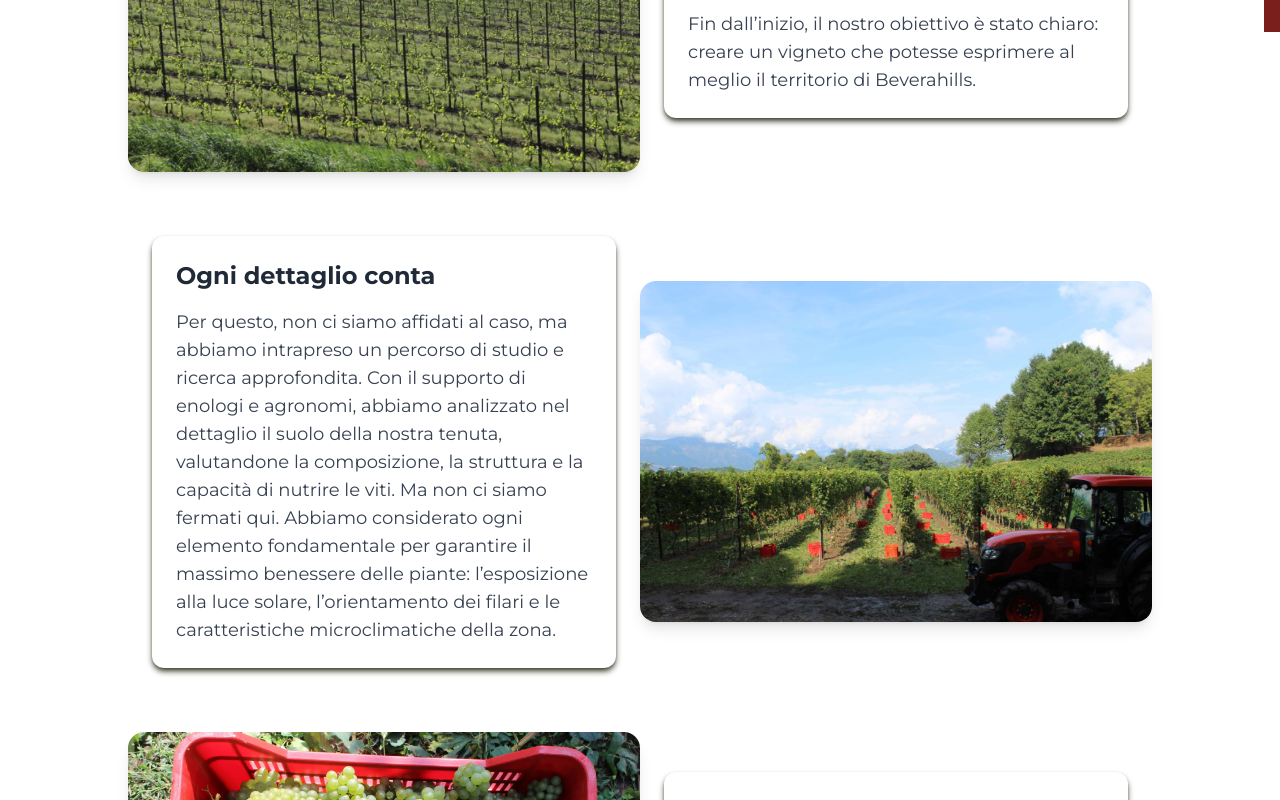
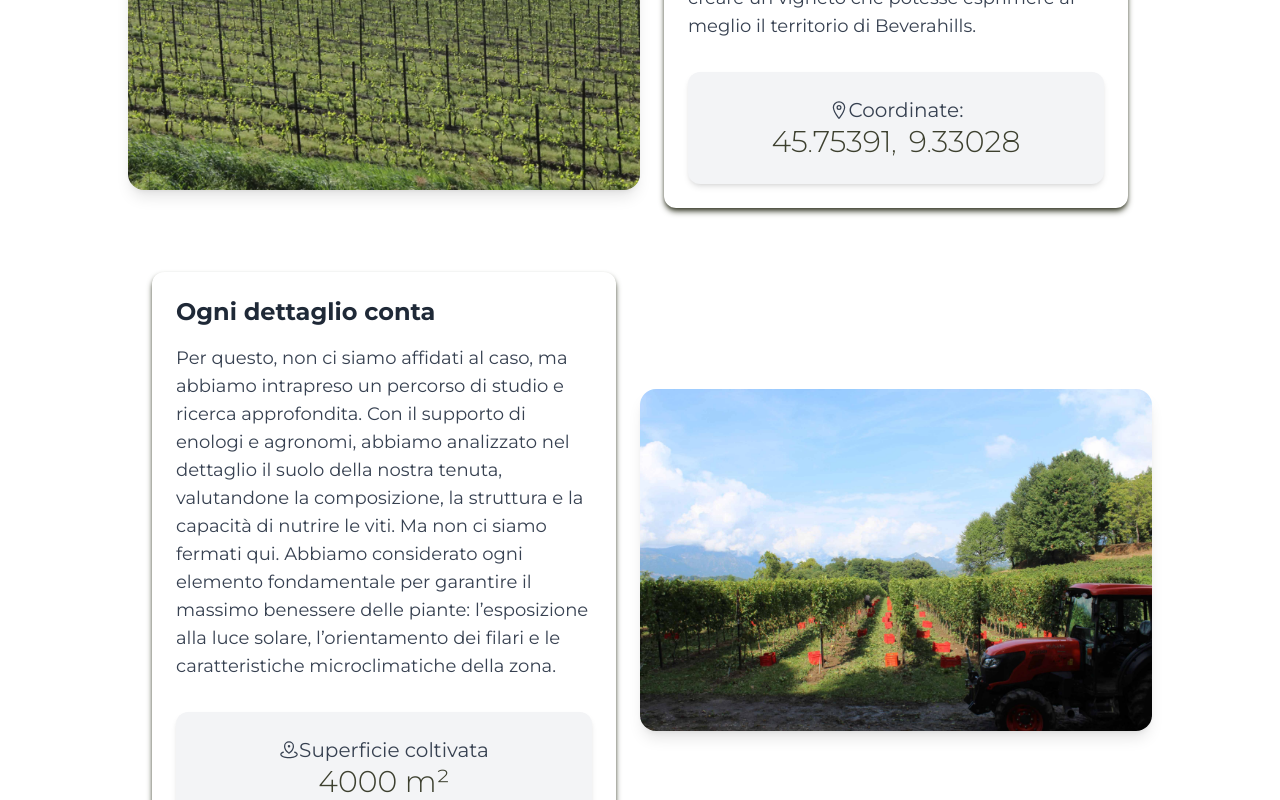
Before and after one commit to bonfantiluca/beverahills-website, a React (Create React App) app: page /vigneto in a window 1280 px wide. Shown: the part 300-1100 px from the top of the page. Built offline with nearby package versions, Linux system fonts and the light colour scheme; a web font is replaced by a local one.

Commit message:
counters

```diff
--- a/src/components/pages/VignetoPage.jsx
+++ b/src/components/pages/VignetoPage.jsx
@@ -1,20 +1,75 @@
 import React from "react";
 import { motion } from "framer-motion";
+import { useEffect, useState } from "react";
+import { IoLocationOutline } from "react-icons/io5";
+import { PiMapPinArea } from "react-icons/pi";
+import { MdOutlineKeyboardDoubleArrowUp } from "react-icons/md";
+
+
+const Counter = ({ from, to, suffix = "" }) => {
+  const [count, setCount] = useState(from);
+  const [start, setStart] = useState(false); // Stato per controllare l'avvio del conteggio
+
+  useEffect(() => {
+    if (!start) return; // Non parte finché "start" è false
+    const interval = setInterval(() => {
+      setCount((prev) => {
+        if (prev < to) return prev + Math.ceil(to / 100);
+        clearInterval(interval);
+        return to;
+      });
+    }, 30);
+    return () => clearInterval(interval);
+  }, [to, start]); // Dipendenze aggiornate
+
+  return (
+    <motion.span
+      className="text-3xl font-light text-verde_scuro"
+      whileInView={() => setStart(true)} // Attiva il conteggio quando è visibile
+    >
+      {count}{suffix}
+    </motion.span>
+  );
+};
+
+
 const vineyardSections = [
     {
       title: "La Scelta del Nostro Vigneto",
       text: "Fin dall’inizio, il nostro obiettivo è stato chiaro: creare un vigneto che potesse esprimere al meglio il territorio di Beverahills.",
       image: "beverahills_vigneto_9.webp",
+      counter : <div className=" mt-8 p-6 bg-gray-100 rounded-xl shadow-md flex flex-col items-center">
+      <h3 className="text-xl font-medium text-gray-700 flex items-center"><IoLocationOutline /> Coordinate: </h3>
+      <span className="text-2xl font-light text-verde_scuro">
+      <Counter  from={0} to={45}/>.
+      <Counter  from={0} to={75391}/>, &nbsp;
+      <Counter  from={0} to={9}/>.
+      <Counter  from={0} to={33028}/>
+        </span>
+    </div>
+
+
+
     },
     {
       title: "Ogni dettaglio conta",
       text: " Per questo, non ci siamo affidati al caso, ma abbiamo intrapreso un percorso di studio e ricerca approfondita. Con il supporto di enologi e agronomi, abbiamo analizzato nel dettaglio il suolo della nostra tenuta, valutandone la composizione, la struttura e la capacità di nutrire le viti. Ma non ci siamo fermati qui. Abbiamo considerato ogni elemento fondamentale per garantire il massimo benessere delle piante: l’esposizione alla luce solare, l’orientamento dei filari e le caratteristiche microclimatiche della zona.",
       image: "beverahills_vigneto_10.jpg",
+      counter:<div className=" mt-8 p-6 bg-gray-100 rounded-xl shadow-md flex flex-col items-center">
+      <h3 className="text-xl font-medium text-gray-700 flex items-center"><PiMapPinArea /> Superficie coltivata</h3>
+      <Counter  from={0} to={4000} suffix=" m²" />
+    </div>
+
     },
     {
       title: "Le Nostre Varietà",
       text: "Abbiamo scelto con cura le varietà da coltivare, puntando su vitigni che potessero esprimere al meglio il potenziale del nostro terroir.",
       image: "beverahills_uva_1.webp",
+      counter:<div className="mt-8 p-6 bg-gray-100 rounded-xl shadow-md flex flex-col items-center">
+      <h3 className="text-xl font-medium text-gray-700 flex items-center"><MdOutlineKeyboardDoubleArrowUp />
+      Altitudine</h3>
+      <Counter from={0} to={320} className="font-light" suffix=" m s.l.m." />
+    </div>
     },
   ];
 
@@ -33,29 +88,28 @@ const vineyardSections = [
     },
   ];
 
+
+
 const VignetoPage =  () => {
+    return (
+        <div>
+          <h2 className="text-4xl font-extrabold text-gray-800 titolo mb-4 text-center">Il nostro vigneto.</h2>
 
-    return (
-        <div >
-          <h2 className="text-4xl font-extrabold text-gray-800 titolo mb-4 text-center">Il nostro vigneto.</h2>
           {vineyardSections.map((section, index) => (
             <motion.div
               key={index}
-          className={`flex flex-col md:flex-row items-center py-8 ${
-            index % 2 === 0 ? "md:flex-row" : "md:flex-row-reverse"
-          }`}
+              className={`flex flex-col md:flex-row items-center py-8 ${index % 2 === 0 ? "md:flex-row" : "md:flex-row-reverse"}`}
               initial={{ opacity: 0, y: 50 }}
               whileInView={{ opacity: 1, y: 0 }}
               transition={{ duration: 0.8 }}
             >
-          <img
-            src={section.image}
-            alt="Vigneto"
-            className="w-full md:w-1/2 rounded-2xl shadow-lg"
-          />
+              <img src={section.image} alt="Vigneto" className="w-full md:w-1/2 rounded-2xl shadow-lg" />
               <div className="w-full md:w-1/2 p-6 md:ml-6 md:mr-6 shadow-md shadow-verde_scuro rounded-xl">
+              <div>
                 <h2 className="text-2xl font-bold text-gray-800 mb-4">{section.title}</h2>
                 <p className="text-lg text-gray-700 font-medium whitespace-pre-line">{section.text}</p>
+              </div>
+                {section.counter}
               </div>
             </motion.div>
           ))}
@@ -79,7 +133,7 @@ const VignetoPage =  () => {
             </div>
           </div>
         </div>
-
     );
 };
+
 export default VignetoPage;
```
Lines whose indentation alone changed are shown as unchanged.
